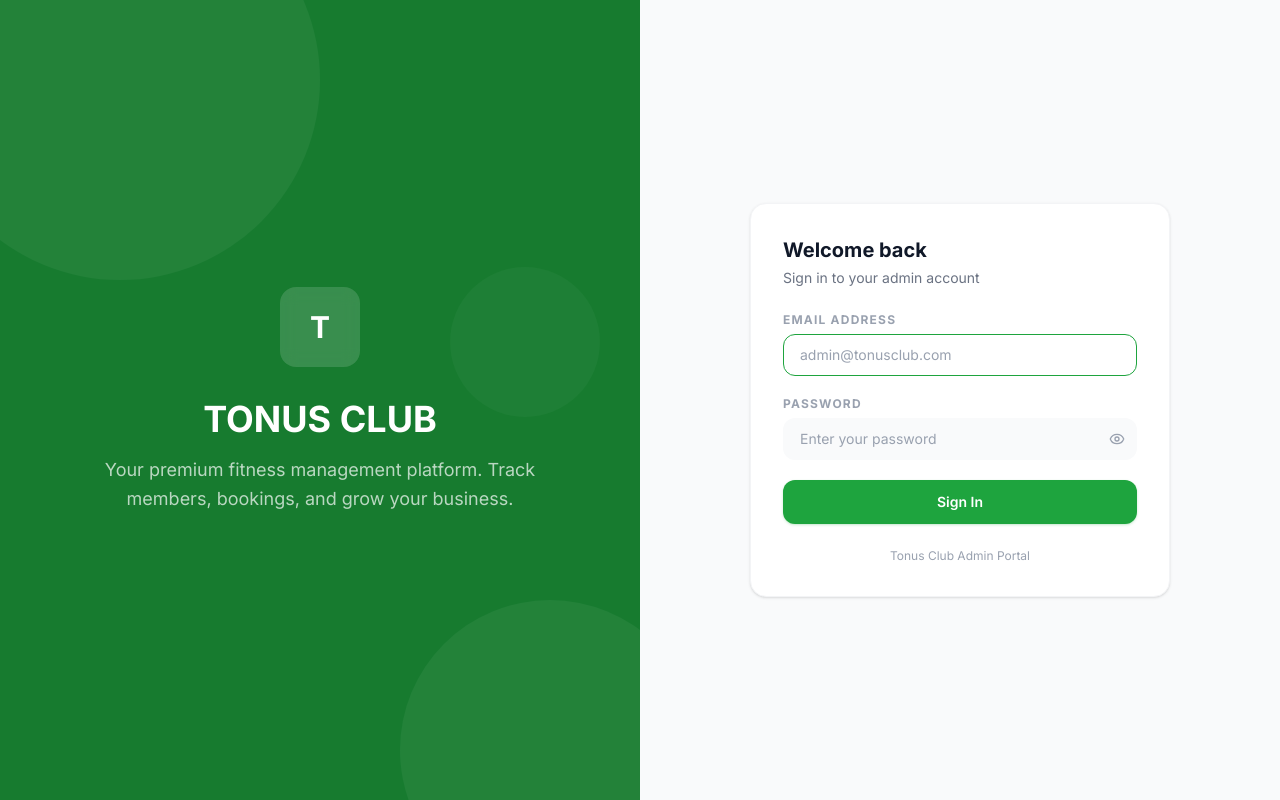
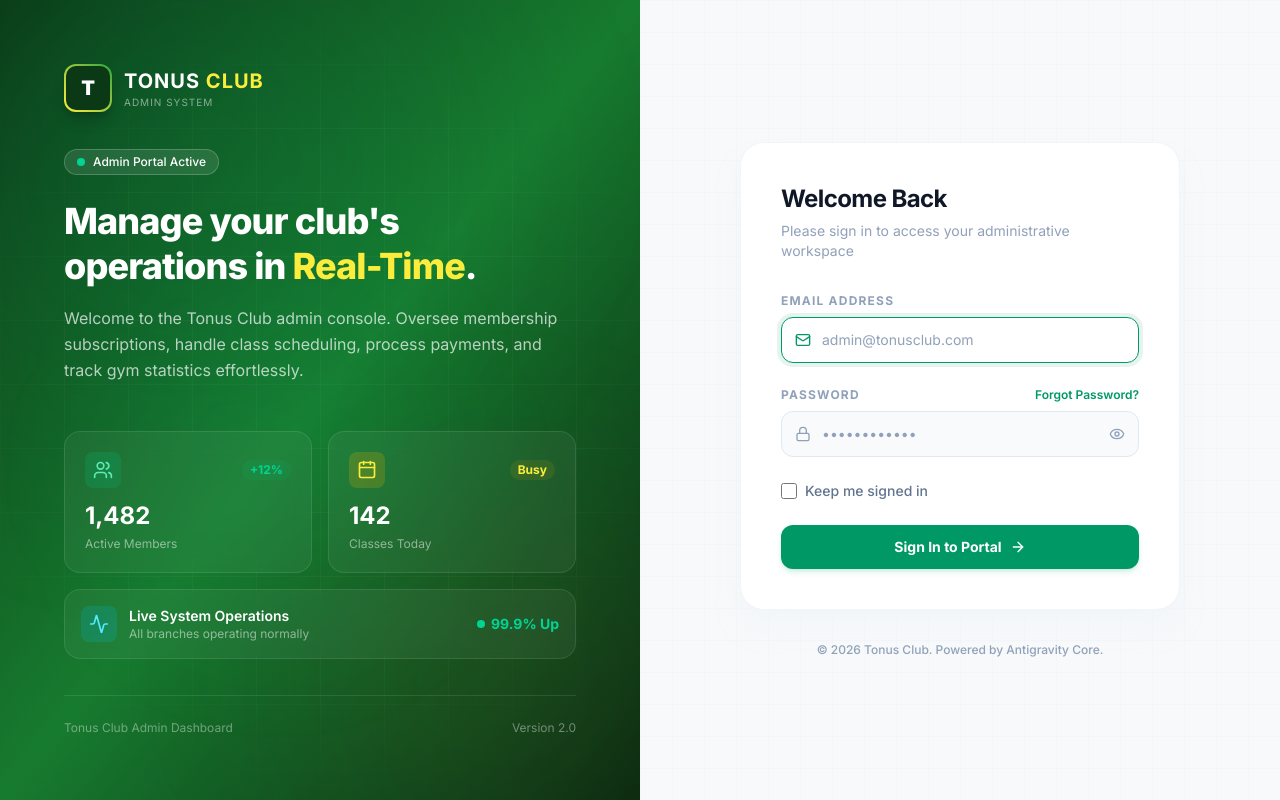
Before and after one commit to QeemaTech/tounos_FE, a React (Vite) app: page /login in a window 1280 px wide. Built offline with nearby package versions, Linux system fonts and the light colour scheme.

Commit message:
feat: add new login page with authentication form and dashboard preview layout

```diff
--- a/src/pages/auth/LoginPage.jsx
+++ b/src/pages/auth/LoginPage.jsx
@@ -1,12 +1,24 @@
 import { useState } from 'react';
 import { useNavigate } from 'react-router-dom';
 import { useAuth } from '../../hooks/useAuth';
-import { Eye, EyeOff, Loader2 } from 'lucide-react';
+import {
+  Eye,
+  EyeOff,
+  Loader2,
+  Mail,
+  Lock,
+  Users,
+  Calendar,
+  Activity,
+  ShieldAlert,
+  ArrowRight
+} from 'lucide-react';
 
 export default function LoginPage() {
   const [email, setEmail] = useState('');
   const [password, setPassword] = useState('');
   const [showPassword, setShowPassword] = useState(false);
+  const [rememberMe, setRememberMe] = useState(false);
   const [error, setError] = useState('');
   const [loading, setLoading] = useState(false);
   const { login } = useAuth();
@@ -27,104 +39,223 @@ export default function LoginPage() {
   };
 
   return (
-    <div className="min-h-screen flex">
-      {/* Left: Brand panel */}
-      <div className="hidden lg:flex lg:w-1/2 bg-[#177b2f] relative overflow-hidden flex-col items-center justify-center p-12">
-        {/* Decorative circles */}
-        <div className="absolute top-[-120px] left-[-80px] w-[400px] h-[400px] rounded-full bg-white/5" />
-        <div className="absolute bottom-[-100px] right-[-60px] w-[300px] h-[300px] rounded-full bg-white/5" />
-        <div className="absolute top-1/3 right-10 w-[150px] h-[150px] rounded-full bg-white/3" />
+    <div className="min-h-screen flex bg-slate-50">
+      {/* Left: Brand panel with premium layout and glassmorphism elements */}
+      <div className="hidden lg:flex lg:w-1/2 bg-gradient-to-br from-[#0b3916] via-[#177b2f] to-[#082710] relative overflow-hidden flex-col justify-between p-16 text-white">
 
-        <div className="relative z-10 text-center">
-          <div className="w-20 h-20 rounded-2xl bg-white/15 backdrop-blur flex items-center justify-center text-white text-3xl font-bold mx-auto mb-8">
+        {/* Soft Radial Glows & Abstract Patterns */}
+        <div className="absolute top-[-10%] left-[-10%] w-[500px] h-[500px] rounded-full bg-emerald-500/10 blur-[120px] pointer-events-none" />
+        <div className="absolute bottom-[-10%] right-[-10%] w-[400px] h-[400px] rounded-full bg-[#fced3c]/5 blur-[100px] pointer-events-none" />
+        <div className="absolute top-[40%] left-[20%] w-[300px] h-[300px] rounded-full bg-emerald-400/5 blur-[80px] pointer-events-none" />
+
+        {/* Grid Background Pattern */}
+        <div className="absolute inset-0 bg-[linear-gradient(to_right,rgba(255,255,255,0.03)_1px,transparent_1px),linear-gradient(to_bottom,rgba(255,255,255,0.03)_1px,transparent_1px)] bg-[size:4rem_4rem] [mask-image:radial-gradient(ellipse_60%_50%_at_50%_50%,#000_70%,transparent_100%)] pointer-events-none" />
+
+        {/* Top: Logo & Title */}
+        <div className="relative z-10 flex items-center gap-3">
+          <div className="w-12 h-12 rounded-xl bg-gradient-to-tr from-[#fced3c] to-[#1ea43e] p-[2px] shadow-lg shadow-black/20">
+            <div className="w-full h-full bg-[#0b3916] rounded-[10px] flex items-center justify-center text-white text-xl font-black">
               T
             </div>
-          <h1 className="text-4xl font-bold text-white mb-4">TONUS CLUB</h1>
-          <p className="text-white/70 text-lg max-w-md leading-relaxed">
-            Your premium fitness management platform. Track members, bookings, and grow your business.
-          </p>
+          </div>
+          <div>
+            <h1 className="text-xl font-bold tracking-wider">
+              TONUS <span className="text-[#fced3c]">CLUB</span>
+            </h1>
+            <p className="text-[10px] text-white/50 tracking-widest uppercase">Admin System</p>
           </div>
         </div>
 
+        {/* Middle: Content & Glassmorphism Widgets */}
+        <div className="relative z-10 my-auto max-w-lg">
+          <div className="inline-flex items-center gap-2 px-3 py-1 bg-white/10 backdrop-blur-md border border-white/20 rounded-full text-xs font-medium mb-6">
+            <span className="w-2 h-2 rounded-full bg-emerald-400 animate-pulse" />
+            <span>Admin Portal Active</span>
+          </div>
+
+          <h2 className="text-4xl font-extrabold tracking-tight leading-tight mb-4">
+            Manage your club's operations in <span className="text-[#fced3c]">Real-Time</span>.
+          </h2>
+
+          <p className="text-white/70 text-base leading-relaxed mb-12">
+            Welcome to the Tonus Club admin console. Oversee membership subscriptions, handle class scheduling, process payments, and track gym statistics effortlessly.
+          </p>
+
+          {/* Staggered Glass Cards */}
+          <div className="grid grid-cols-2 gap-4">
+            {/* Stat 1 */}
+            <div className="bg-white/5 backdrop-blur-md border border-white/10 rounded-2xl p-5 hover:bg-white/10 transition-all duration-300 transform hover:-translate-y-1 hover:border-white/25">
+              <div className="flex items-center justify-between mb-3">
+                <div className="p-2 bg-emerald-500/20 text-emerald-300 rounded-lg">
+                  <Users className="w-5 h-5" />
+                </div>
+                <span className="text-xs font-bold text-emerald-400 bg-emerald-500/10 px-2 py-0.5 rounded-full">+12%</span>
+              </div>
+              <div className="text-2xl font-bold">1,482</div>
+              <p className="text-xs text-white/50 mt-1">Active Members</p>
+            </div>
+
+            {/* Stat 2 */}
+            <div className="bg-white/5 backdrop-blur-md border border-white/10 rounded-2xl p-5 hover:bg-white/10 transition-all duration-300 transform hover:-translate-y-1 hover:border-white/25">
+              <div className="flex items-center justify-between mb-3">
+                <div className="p-2 bg-yellow-500/20 text-[#fced3c] rounded-lg">
+                  <Calendar className="w-5 h-5" />
+                </div>
+                <span className="text-xs font-bold text-[#fced3c] bg-yellow-500/10 px-2 py-0.5 rounded-full">Busy</span>
+              </div>
+              <div className="text-2xl font-bold">142</div>
+              <p className="text-xs text-white/50 mt-1">Classes Today</p>
+            </div>
+
+            {/* Stat 3 (Spans 2 columns) */}
+            <div className="col-span-2 bg-white/5 backdrop-blur-md border border-white/10 rounded-2xl p-4 flex items-center justify-between hover:bg-white/10 transition-all duration-300 transform hover:-translate-y-1 hover:border-white/25">
+              <div className="flex items-center gap-3">
+                <div className="p-2 bg-cyan-500/20 text-cyan-300 rounded-lg">
+                  <Activity className="w-5 h-5" />
+                </div>
+                <div>
+                  <div className="text-sm font-semibold">Live System Operations</div>
+                  <div className="text-xs text-white/50">All branches operating normally</div>
+                </div>
+              </div>
+              <div className="text-sm font-bold text-emerald-400 flex items-center gap-1.5">
+                <span className="w-2 h-2 rounded-full bg-emerald-400" />
+                99.9% Up
+              </div>
+            </div>
+          </div>
+        </div>
+
+        {/* Bottom Footer */}
+        <div className="relative z-10 text-xs text-white/40 flex items-center justify-between border-t border-white/10 pt-6">
+          <span>Tonus Club Admin Dashboard</span>
+          <span>Version 2.0</span>
+        </div>
+
+      </div>
+
       {/* Right: Login form */}
-      <div className="flex-1 flex items-center justify-center p-6 bg-gray-50">
-        <div className="w-full max-w-[420px]">
-          {/* Mobile logo */}
+      <div className="flex-1 flex items-center justify-center p-6 sm:p-12 relative overflow-hidden bg-slate-50/50">
+
+        {/* Subtle grid background for right panel */}
+        <div className="absolute inset-0 bg-[linear-gradient(to_right,rgba(0,0,0,0.01)_1px,transparent_1px),linear-gradient(to_bottom,rgba(0,0,0,0.01)_1px,transparent_1px)] bg-[size:2rem_2rem] pointer-events-none" />
+
+        <div className="w-full max-w-[440px] relative z-10">
+
+          {/* Mobile-only header */}
           <div className="lg:hidden text-center mb-8">
-            <div className="w-14 h-14 rounded-2xl bg-[#1ea43e] flex items-center justify-center text-white text-2xl font-bold mx-auto mb-3">
+            <div className="w-14 h-14 rounded-2xl bg-gradient-to-tr from-[#fced3c] to-[#1ea43e] p-[2px] flex items-center justify-center shadow-lg shadow-emerald-500/10 mx-auto mb-4">
+              <div className="w-full h-full bg-[#0b3916] rounded-2xl flex items-center justify-center text-white text-2xl font-black">
                 T
               </div>
-            <h2 className="text-xl font-bold text-gray-900">TONUS CLUB</h2>
+            </div>
+            <h2 className="text-2xl font-extrabold text-gray-900 tracking-tight">TONUS CLUB</h2>
+            <p className="text-sm text-gray-500 mt-1">Admin Portal Management</p>
           </div>
 
-          <div className="bg-white rounded-2xl shadow-sm border border-gray-100 p-8">
-            <div className="mb-6">
-              <h2 className="text-xl font-bold text-gray-900">Welcome back</h2>
-              <p className="text-sm text-gray-500 mt-1">Sign in to your admin account</p>
+          {/* Form Card */}
+          <div className="bg-white rounded-3xl shadow-xl shadow-slate-100/50 border border-slate-100 p-8 sm:p-10">
+            <div className="mb-8">
+              <h2 className="text-2xl font-bold text-gray-900 tracking-tight">Welcome Back</h2>
+              <p className="text-sm text-slate-400 mt-1.5">Please sign in to access your administrative workspace</p>
             </div>
 
+            {/* Error Message */}
             {error && (
-              <div className="mb-5 px-4 py-3 bg-red-50 border border-red-100 text-red-700 text-sm rounded-xl flex items-start gap-2">
-                <span className="shrink-0 mt-0.5">⚠️</span>
-                <span>{error}</span>
+              <div className="mb-6 px-4 py-3 bg-rose-50 border border-rose-100 text-rose-700 text-sm rounded-xl flex items-start gap-3 animate-shake">
+                <ShieldAlert className="shrink-0 w-5 h-5 text-rose-500 mt-0.5" />
+                <span className="font-medium leading-snug">{error}</span>
               </div>
             )}
 
-            <form onSubmit={handleSubmit} className="space-y-5">
-              <div>
-                <label className="label">Email Address</label>
+            <form onSubmit={handleSubmit} className="space-y-6">
+              {/* Email Input */}
+              <div className="space-y-2">
+                <label className="text-xs font-bold text-slate-400 uppercase tracking-widest block">Email Address</label>
+                <div className="relative group">
+                  <div className="absolute inset-y-0 left-0 pl-3.5 flex items-center pointer-events-none text-slate-400 group-focus-within:text-emerald-600 transition-colors">
+                    <Mail className="w-4 h-4" />
+                  </div>
                   <input
                     type="email"
                     value={email}
                     onChange={(e) => setEmail(e.target.value)}
-                  className="input"
+                    className="w-full pl-10 pr-4 py-3 bg-slate-50 border border-slate-200 rounded-xl text-sm placeholder:text-slate-400 outline-none focus:bg-white focus:border-emerald-600 focus:ring-4 focus:ring-emerald-600/10 transition-all duration-200"
                     placeholder="admin@tonusclub.com"
                     required
                     autoFocus
                   />
                 </div>
+              </div>
 
-              <div>
-                <label className="label">Password</label>
-                <div className="relative">
+              {/* Password Input */}
+              <div className="space-y-2">
+                <div className="flex justify-between items-center">
+                  <label className="text-xs font-bold text-slate-400 uppercase tracking-widest block">Password</label>
+                  <a href="#forgot" className="text-xs font-semibold text-emerald-600 hover:text-emerald-700 transition-colors">
+                    Forgot Password?
+                  </a>
+                </div>
+                <div className="relative group">
+                  <div className="absolute inset-y-0 left-0 pl-3.5 flex items-center pointer-events-none text-slate-400 group-focus-within:text-emerald-600 transition-colors">
+                    <Lock className="w-4 h-4" />
+                  </div>
                   <input
                     type={showPassword ? 'text' : 'password'}
                     value={password}
                     onChange={(e) => setPassword(e.target.value)}
-                    className="input pr-10"
-                    placeholder="Enter your password"
+                    className="w-full pl-10 pr-10 py-3 bg-slate-50 border border-slate-200 rounded-xl text-sm placeholder:text-slate-400 outline-none focus:bg-white focus:border-emerald-600 focus:ring-4 focus:ring-emerald-600/10 transition-all duration-200"
+                    placeholder="••••••••••••"
                     required
                   />
                   <button
                     type="button"
                     onClick={() => setShowPassword(!showPassword)}
-                    className="absolute right-3 top-1/2 -translate-y-1/2 text-gray-400 hover:text-gray-600"
+                    className="absolute inset-y-0 right-0 pr-3.5 flex items-center text-slate-400 hover:text-slate-600 transition-colors"
                   >
                     {showPassword ? <EyeOff className="w-4 h-4" /> : <Eye className="w-4 h-4" />}
                   </button>
                 </div>
               </div>
 
+              {/* Remember Me Option */}
+              <div className="flex items-center justify-between">
+                <label className="flex items-center gap-2 cursor-pointer select-none">
+                  <input
+                    type="checkbox"
+                    checked={rememberMe}
+                    onChange={(e) => setRememberMe(e.target.checked)}
+                    className="w-4 h-4 rounded text-emerald-600 border-slate-300 focus:ring-emerald-600 focus:ring-offset-0 accent-emerald-600"
+                  />
+                  <span className="text-sm text-slate-500 font-medium">Keep me signed in</span>
+                </label>
+              </div>
+
+              {/* Submit Button */}
               <button
                 type="submit"
                 disabled={loading}
-                className="btn-primary w-full h-11 text-sm font-semibold"
+                className="w-full bg-emerald-600 text-white rounded-xl py-3 px-4 font-bold text-sm hover:bg-emerald-700 active:scale-[0.98] transition-all shadow-md shadow-emerald-600/15 hover:shadow-lg hover:shadow-emerald-600/25 flex items-center justify-center gap-2 cursor-pointer disabled:opacity-50 disabled:cursor-not-allowed"
               >
                 {loading ? (
                   <>
                     <Loader2 className="w-4 h-4 animate-spin" />
-                    Signing in...
+                    Checking Credentials...
                   </>
                 ) : (
-                  'Sign In'
+                  <>
+                    Sign In to Portal
+                    <ArrowRight className="w-4 h-4" />
+                  </>
                 )}
               </button>
             </form>
+          </div>
 
-            <p className="text-center text-xs text-gray-400 mt-6">
-              Tonus Club Admin Portal
-            </p>
+          <div className="text-center mt-8 text-xs text-slate-400 font-medium">
+            <span>© {new Date().getFullYear()} Tonus Club. Powered by Antigravity Core.</span>
           </div>
+
         </div>
       </div>
     </div>
```
Lines whose indentation alone changed are shown as unchanged.
